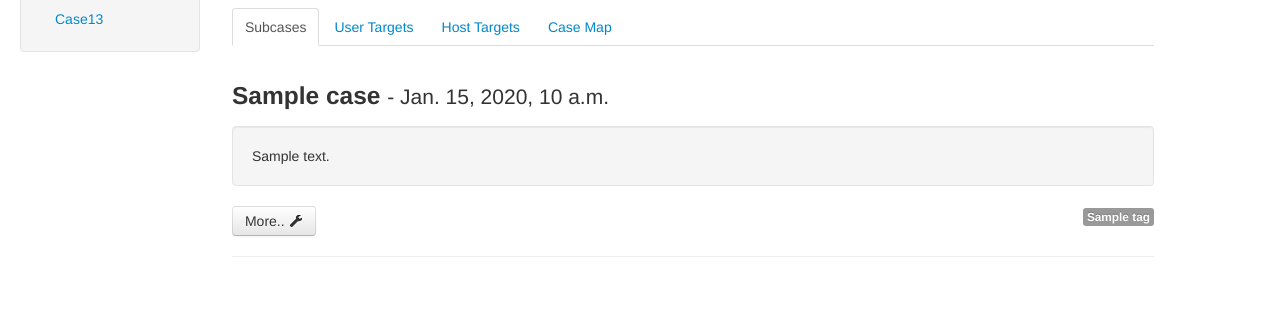
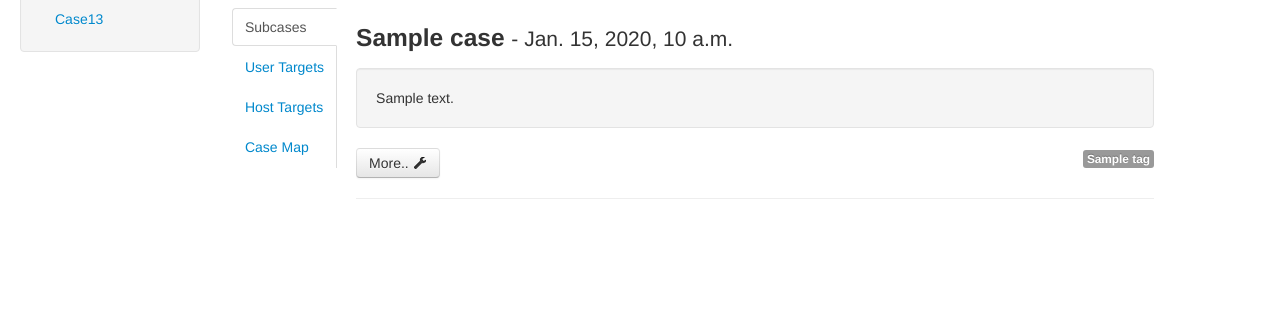
Before and after one commit to charlierm/muroc, a Django app: template corum/core/templates/core/case_detail.html in a window 1280 px wide. Shown: the part 482-800 px from the top of the page. Run offline with Django 3.2, Linux system fonts and the light colour scheme; the template is opened without the code that fills it: most values are stand-ins (such as "Sample title", 1, 10 or a date in 2020); some libraries are stand-ins or nearby versions.

Commit message:
Changed tabs to left, reduced well padding.

```diff
--- a/corum/core/templates/core/case_detail.html
+++ b/corum/core/templates/core/case_detail.html
@@ -58,7 +58,7 @@ $(document).ready(function(){
             <dd>{{ case.owner }}</dd>
             <br>
             <dt>Description:</dt>
-            <dd class="well">{{ case.description }}</dd>
+            <dd class="well well-small">{{ case.description }}</dd>
             <br>
 
         </dl>
@@ -67,7 +67,7 @@ $(document).ready(function(){
 <br>
 <div class="row-fluid">
     <div class="span12">
-        <div class="tabbable">
+        <div class="tabbable tabs-left">
             <ul class="nav nav-tabs">
                 {% if not case.is_subcase %}
                 <li class="active"><a href="#tab-subcases" data-toggle="tab">Subcases</a></li>
```
